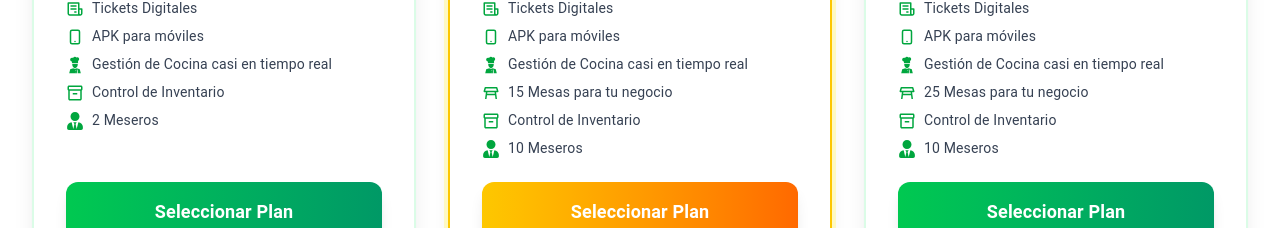
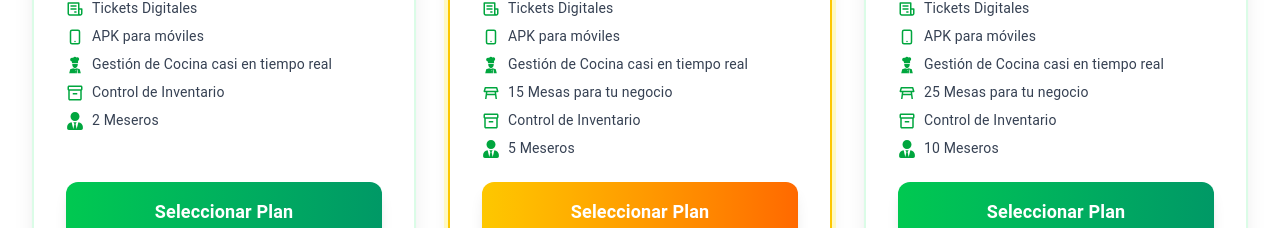
Before and after one commit to wapifoodmx-ctrl/WapifoodFront, a Next.js app: page /payments in a window 1280 px wide. Shown: the part 1913-2141 px from the top of the page. Built offline with nearby package versions, Linux system fonts and the light colour scheme; no server answers; sample sign-in values are in the browser's storage.

Commit message:
se corrigio texto de payments

```diff
--- a/planesdeventa/planesdeventa.jsx
+++ b/planesdeventa/planesdeventa.jsx
@@ -72,7 +72,7 @@ export default function PlanDeVentas() {
                 { icon: <GiCook size={18} />, text: "Gestión de Cocina casi en tiempo real" },
                 { icon: <MdOutlineTableRestaurant size={18} />, text: "15 Mesas para tu negocio" },
                 { icon: <MdOutlineInventory2 size={18} />, text: "Control de Inventario" },
-                { icon: <FaUserTie size={18} />, text: "10 Meseros" },
+                { icon: <FaUserTie size={18} />, text: "5 Meseros" },
             ]
         },
         {
```
